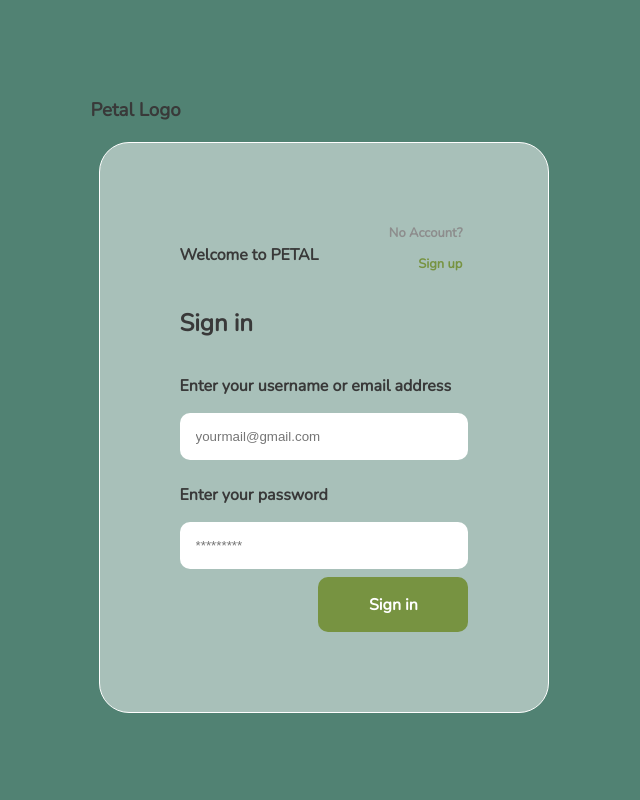
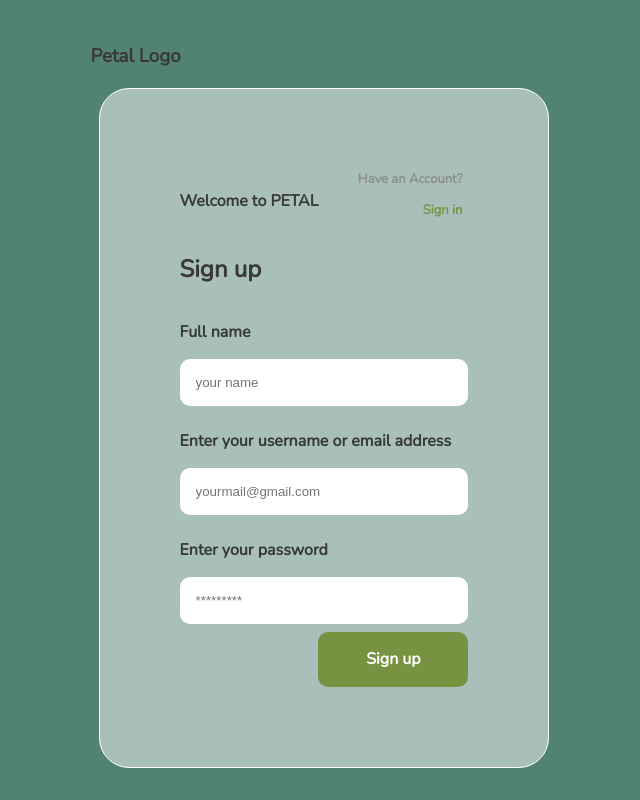
Before and after one commit to RachmannJoubert/Petal, a React (Create React App) app in the folder petal-ui/: page /signup in a window 1280 px wide. Shown: the whole page, without its empty margins (316-956 px from the left). Built offline with nearby package versions, Linux system fonts and the light colour scheme.

Commit message:
navigation with router

```diff
--- a/petal-ui/src/App.js
+++ b/petal-ui/src/App.js
@@ -1,27 +1,32 @@
-import React, { useState } from "react";
+import React from "react";
 import "./styles/app.css";
-import { SignIn } from "./components/SignIn";
-import { SignUp } from "./components/SignUp";
+import { BrowserRouter as Router, Routes, Route } from "react-router-dom";
+import SignIn from "./components/SignIn";
+import SignUp from "./components/SignUp";
 import SearchResults from "./components/SearchResults";
 
 function App() {
-  const [currentForm, setCurrentForm] = useState("signin");
-
   const toggleForm = (formName) => {
     console.log(formName);
-    setCurrentForm(formName);
   };
 
-  let page;
-  if (currentForm === "signin") {
-    page = <SignIn onFormSwitch={toggleForm} />;
-  } else if (currentForm === "sign-up") {
-    page = <SignUp onFormSwitch={toggleForm} />;
-  } else if (currentForm === "searchresults") {
-    page = <SearchResults onFormSwitch={toggleForm} />;
-  }
-
-  return <div className="App">{page}</div>;
+  return (
+    <div className="App">
+      <Router>
+        <Routes>
+          <Route path="/" element={<SignIn onFormSwitch={toggleForm} />} />
+          <Route
+            path="/signup"
+            element={<SignUp onFormSwitch={toggleForm} />}
+          />
+          <Route
+            path="/searchresults"
+            element={<SearchResults onFormSwitch={toggleForm} />}
+          />
+        </Routes>
+      </Router>
+    </div>
+  );
 }
 
 export default App;
--- a/petal-ui/src/components/SignIn.js
+++ b/petal-ui/src/components/SignIn.js
@@ -1,7 +1,9 @@
 import React, { useState } from "react";
+import { useNavigate } from "react-router-dom";
 export const SignIn = (props) => {
   const [email, setEmail] = useState("");
   const [pass, setPass] = useState("");
+  const navigate = useNavigate();
   const handleSubmit = (e) => {
     e.preventDefault();
     console.log(email);
@@ -15,10 +17,7 @@ export const SignIn = (props) => {
             <h4> Welcome to PETAL</h4>
           </div>
           <div>
-            <button
-              className="link-btn"
-              onClick={() => props.onFormSwitch("sign-up")}
-            >
+            <button className="link-btn" onClick={() => navigate("/signup")}>
               No Account?
               <p>Sign up</p>
             </button>
@@ -43,9 +42,7 @@ export const SignIn = (props) => {
             onChange={(e) => setPass(e.target.value)}
           />
           <div className="button-container">
-            <button onClick={() => props.onFormSwitch("searchresults")}>
-              Sign in
-            </button>
+            <button onClick={() => navigate("/searchresults")}>Sign in</button>
           </div>
         </form>
       </div>
--- a/petal-ui/src/components/SignUp.js
+++ b/petal-ui/src/components/SignUp.js
@@ -1,8 +1,10 @@
 import React, { useState } from "react";
+import { useNavigate } from "react-router-dom";
 export const SignUp = (props) => {
   const [email, setEmail] = useState("");
   const [pass, setPass] = useState("");
   const [name, setName] = useState("");
+  const navigate = useNavigate();
 
   const handleSubmit = (e) => {
     e.preventDefault();
@@ -18,10 +20,7 @@ export const SignUp = (props) => {
             <h4>Welcome to PETAL</h4>
           </div>
           <div>
-            <button
-              className="link-btn"
-              onClick={() => props.onFormSwitch("signin")}
-            >
+            <button className="link-btn" onClick={() => navigate("/")}>
               Have an Account?
               <p>Sign in</p>
             </button>
@@ -54,7 +53,7 @@ export const SignUp = (props) => {
             onChange={(e) => setPass(e.target.value)}
           />
           <div className="button-container">
-            <button>Sign up</button>
+            <button onClick={() => navigate("/searchresults")}>Sign up</button>
           </div>
         </form>
       </div>
```
